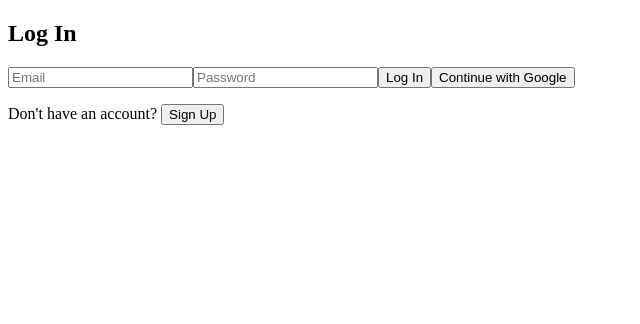
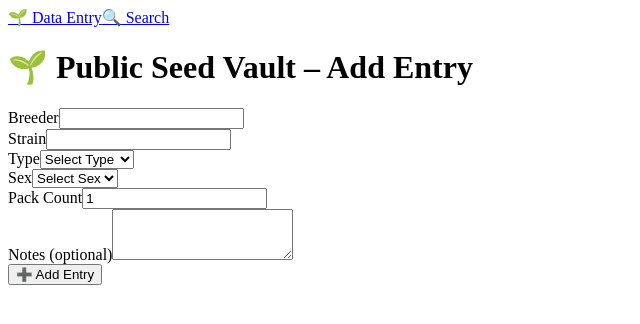
Before and after one commit to Chronic-W-F/Public-Seed-Vault-by-Chronic-Worm-Farmer, a Next.js app: page / in a window 1280 px wide. Shown: the top 324 px of the page, without its empty margins (0-640 px from the left). Built offline with nearby package versions, Linux system fonts and the light colour scheme; no server answers.

Commit message:
Update index.js

```diff
--- a/pages/index.js
+++ b/pages/index.js
@@ -1,33 +1,81 @@
-// pages/index.js
+// pages/index.js (Data Entry Page)
 import { useEffect, useState } from 'react';
-import { onAuthStateChanged, signOut } from 'firebase/auth';
-import { auth } from '../firebase';
-import AuthForm from '../components/AuthForm';
+import { collection, addDoc } from 'firebase/firestore';
+import { db, auth } from '../firebase';
+import { useAuthState } from 'react-firebase-hooks/auth';
 import Navbar from '../components/Navbar';
-import SeedEntryForm from '../components/SeedEntryForm';
 
-export default function Home() {
-  const [user, setUser] = useState(null);
+export default function PublicSeedVault() {
+  const [form, setForm] = useState({
+    breeder: '',
+    strain: '',
+    type: '',
+    sex: '',
+    notes: '',
+    packs: 1,
+  });
+  const [user] = useAuthState(auth);
+  const [status, setStatus] = useState('');
 
-  useEffect(() => {
-    const unsubscribe = onAuthStateChanged(auth, (currentUser) => {
-      setUser(currentUser);
-    });
-    return () => unsubscribe();
-  }, []);
-
-  const handleLogout = () => {
-    signOut(auth);
+  const handleChange = (e) => {
+    setForm({ ...form, [e.target.name]: e.target.value });
   };
 
-  if (!user) {
-    return <AuthForm onAuthSuccess={() => {}} />;
-  }
+  const handleSubmit = async (e) => {
+    e.preventDefault();
+    if (!user) return;
+    setStatus('Adding...');
+    try {
+      await addDoc(collection(db, 'publicSeeds'), { ...form, uid: user.uid });
+      setForm({ breeder: '', strain: '', type: '', sex: '', notes: '', packs: 1 });
+      setStatus('✅ Entry added!');
+    } catch (err) {
+      console.error(err);
+      setStatus('❌ Error adding entry.');
+    }
+  };
 
   return (
-    <div>
-      <Navbar onLogout={handleLogout} />
-      <SeedEntryForm user={user} />
+    <div className="p-6 max-w-4xl mx-auto">
+      <Navbar />
+      <h1 className="text-2xl font-bold mb-4">🌱 Public Seed Vault – Add Entry</h1>
+
+      <form onSubmit={handleSubmit} className="space-y-4 mb-2">
+        <div>
+          <label className="block font-medium mb-1">Breeder</label>
+          <input name="breeder" value={form.breeder} onChange={handleChange} className="border p-2 rounded w-full" required />
+        </div>
+        <div>
+          <label className="block font-medium mb-1">Strain</label>
+          <input name="strain" value={form.strain} onChange={handleChange} className="border p-2 rounded w-full" required />
+        </div>
+        <div>
+          <label className="block font-medium mb-1">Type</label>
+          <select name="type" value={form.type} onChange={handleChange} className="border p-2 rounded w-full">
+            <option value="">Select Type</option>
+            <option value="photo">Photoperiod</option>
+            <option value="auto">Autoflower</option>
+          </select>
+        </div>
+        <div>
+          <label className="block font-medium mb-1">Sex</label>
+          <select name="sex" value={form.sex} onChange={handleChange} className="border p-2 rounded w-full">
+            <option value="">Select Sex</option>
+            <option value="reg">Regular</option>
+            <option value="fem">Feminized</option>
+          </select>
+        </div>
+        <div>
+          <label className="block font-medium mb-1">Pack Count</label>
+          <input name="packs" type="number" min="1" value={form.packs} onChange={handleChange} className="border p-2 rounded w-full" />
+        </div>
+        <div>
+          <label className="block font-medium mb-1">Notes (optional)</label>
+          <textarea name="notes" value={form.notes} onChange={handleChange} className="border p-2 rounded w-full" rows={3} />
+        </div>
+        <button type="submit" className="bg-green-600 text-white px-4 py-2 rounded">➕ Add Entry</button>
+        {status && <p className="mt-2 text-sm text-gray-700">{status}</p>}
+      </form>
     </div>
   );
 }
```
